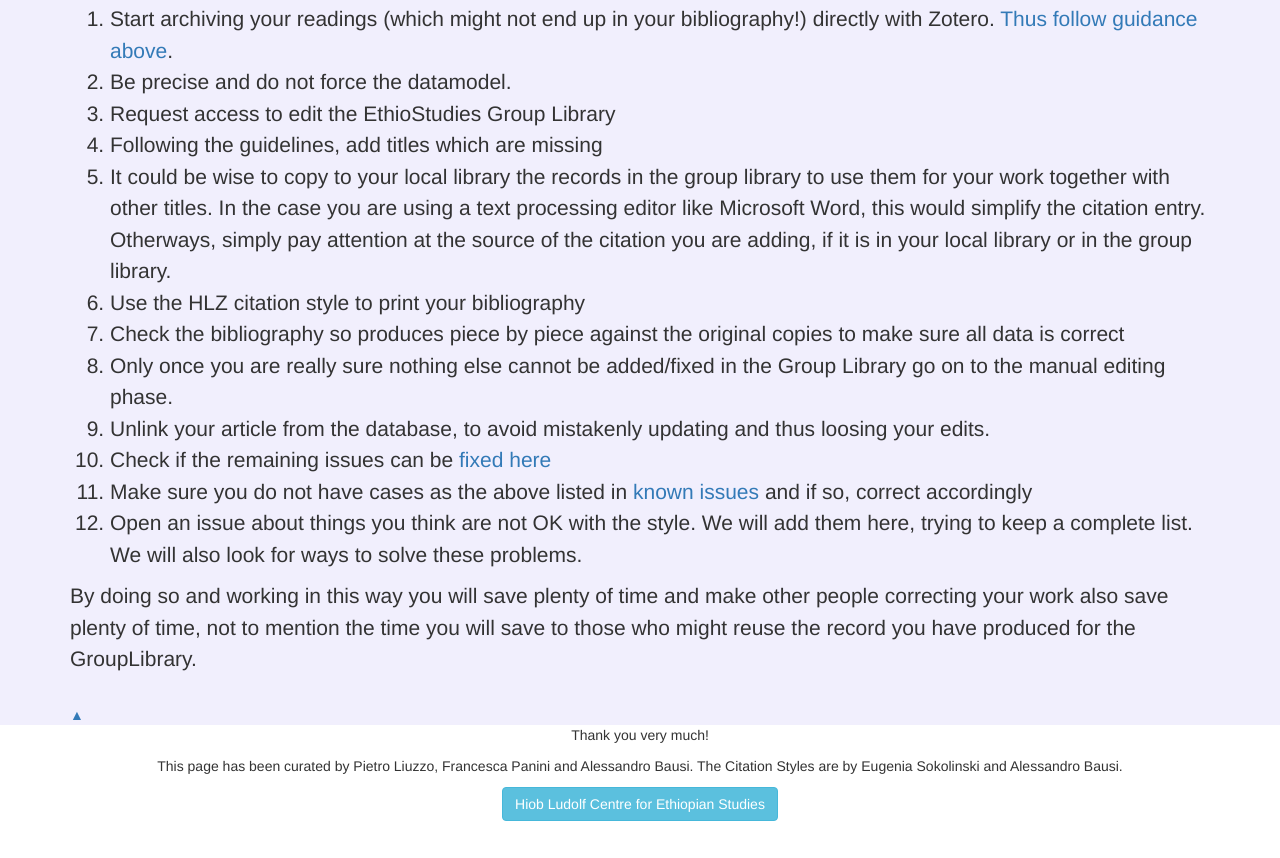
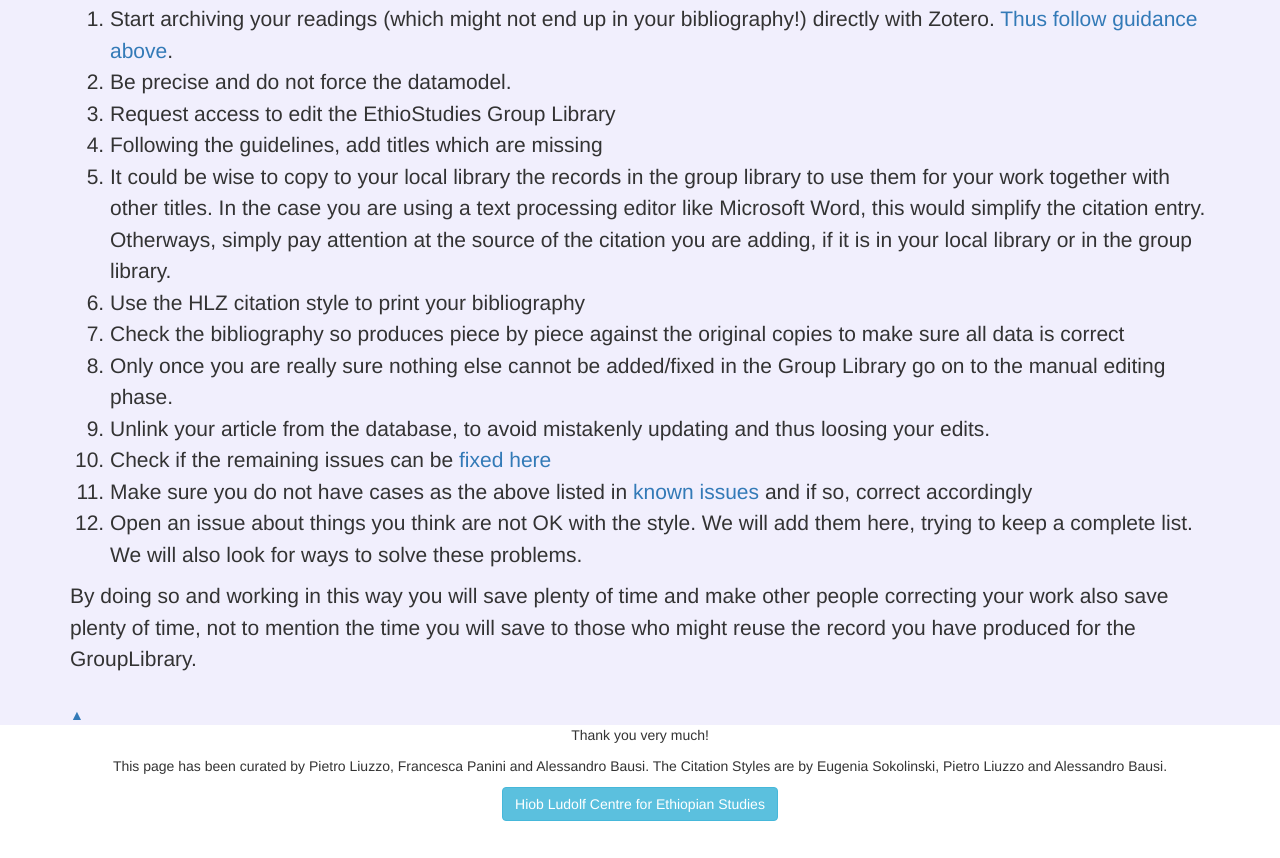
Before and after one commit to BetaMasaheft/bibliography, a plain HTML site: page index.html in a window 1280 px wide. Shown: the part 10481-11339 px from the top of the page. Drawn offline with nearby package versions, Linux system fonts and the light colour scheme; some packages are replaced by stand-ins of ours; no server answers; a script that the page names is missing.

Commit message:
added attribution

```diff
--- a/index.html
+++ b/index.html
@@ -840,7 +840,7 @@
         <footer class="text-center">
             <p>Thank you very much!</p>
             <p>This page has been curated by Pietro Liuzzo, Francesca Panini and Alessandro Bausi.
-                The Citation Styles are by Eugenia Sokolinski and Alessandro Bausi.</p>
+                The Citation Styles are by Eugenia Sokolinski, Pietro Liuzzo and Alessandro Bausi.</p>
             <a role="button" class="btn btn-large btn-info"
                 href="https://www.aai.uni-hamburg.de/en/ethiostudies/">Hiob Ludolf Centre for
                 Ethiopian Studies</a>
```
